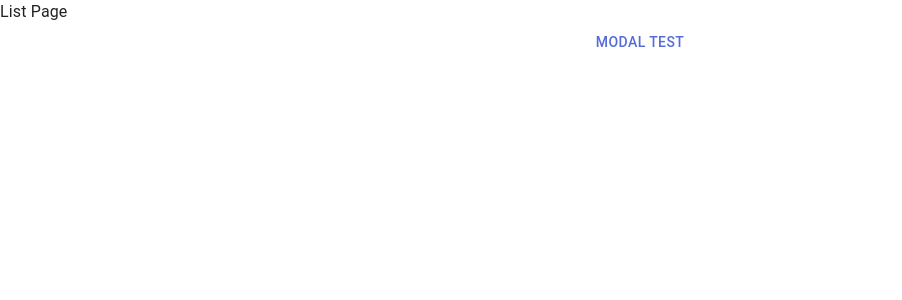
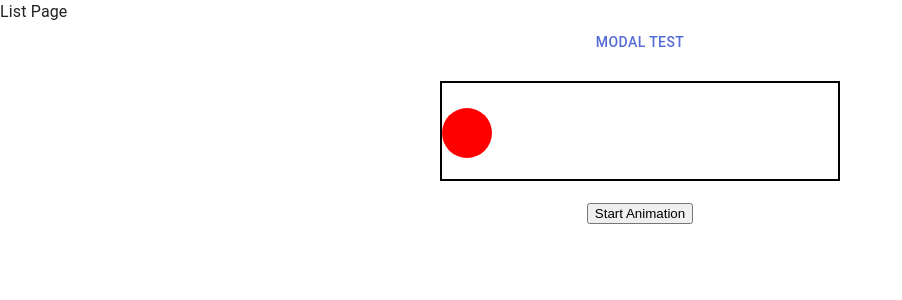
Before and after one commit to haesoo-y/react-tools, a React (Create React App) app: page /todos in a window 1280 px wide. Shown: the top 300 px of the page, without its empty margins (0-902 px from the left). Built offline with nearby package versions, Linux system fonts and the light colour scheme; the HTML template or start-up script is replaced by a standard one.

Commit message:
feat: useRaf 추가

```diff
--- /dev/null
+++ b/src/components/AnimationTest.tsx
@@ -0,0 +1,66 @@
+import { useRef, useState } from "react";
+
+import { useRaf } from "@hooks/useRaf";
+
+const AnimationTest = () => {
+  const [position, setPosition] = useState(0); // 공의 좌우 위치
+  const [isAnimating, setIsAnimating] = useState(false); // 애니메이션 활성화 여부
+  const ballWidth = 50; // 공의 크기
+  const containerWidth = 400; // 애니메이션이 진행될 컨테이너 크기
+  const directionRef = useRef(1); // 방향을 상태 대신 ref로 관리하여 즉시 반영
+
+  // useRaf 훅을 이용해 공의 위치를 프레임마다 업데이트 (60 FPS)
+  useRaf(
+    (deltaTime) => {
+      const speed = 5; // 공의 이동 속도
+      setPosition((prevPosition) => {
+        let newPos = prevPosition + directionRef.current * speed;
+
+        // 공이 좌우 경계에 닿으면 방향을 반대로 전환
+        if (newPos <= 0) {
+          directionRef.current = 1; // 오른쪽으로 이동
+          newPos = 0; // 공이 경계를 넘지 않도록
+        } else if (newPos >= containerWidth - ballWidth) {
+          directionRef.current = -1; // 왼쪽으로 이동
+          newPos = containerWidth - ballWidth; // 공이 경계를 넘지 않도록
+        }
+
+        return newPos;
+      });
+    },
+    isAnimating,
+    60
+  ); // 60 FPS로 애니메이션 진행
+
+  return (
+    <div style={{ textAlign: "center" }}>
+      <div
+        style={{
+          width: containerWidth,
+          height: 100,
+          border: "2px solid black",
+          position: "relative",
+          overflow: "hidden",
+          margin: "20px auto",
+        }}
+      >
+        <div
+          style={{
+            width: ballWidth,
+            height: ballWidth,
+            borderRadius: "50%",
+            backgroundColor: "red",
+            position: "absolute",
+            left: position, // 공의 좌우 위치
+            top: 25, // 공의 상단 위치
+          }}
+        />
+      </div>
+      <button onClick={() => setIsAnimating((prev) => !prev)}>
+        {isAnimating ? "Stop" : "Start"} Animation
+      </button>
+    </div>
+  );
+};
+
+export default AnimationTest;
--- a/src/hooks/index.ts
+++ b/src/hooks/index.ts
@@ -2,3 +2,4 @@ export { useModal } from "./useModal";
 export { useRouter } from "./useRouter";
 export { useDebounce } from "./useDebounce";
 export { useLocalStorage } from "./useLocalStorage";
+export { useRaf } from "./useRaf";
--- a/src/pages/ListPage.tsx
+++ b/src/pages/ListPage.tsx
@@ -1,5 +1,6 @@
 import { Box, Button, Grid2 } from "@mui/material";
 
+import AnimationTest from "@components/AnimationTest";
 import { useModal } from "@hooks/useModal";
 
 interface ListPageProps {}
@@ -13,6 +14,7 @@ const ListPage = ({}: ListPageProps) => {
       <ModalContainer>
         <Box style={{ width: "100px" }}>TEST</Box>
       </ModalContainer>
+      <AnimationTest />
     </Grid2>
   );
 };
```
Also changed, not shown: src/hooks/useRaf.ts (added, +71 -0 lines), 1 other file (tests, documents, lock files or other folders).
